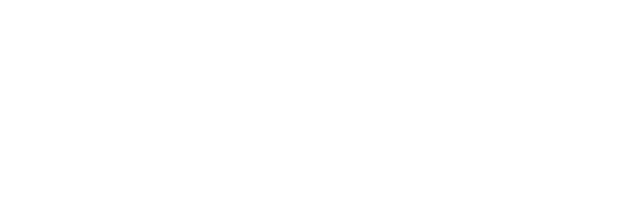
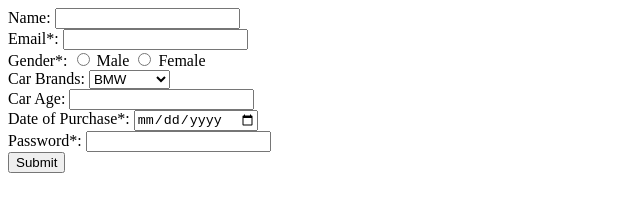
Before and after one commit to acciojob/car-insurance-form-devparmarr, a website: page main.html in a window 1280 px wide. Shown: the whole page, without its empty margins (0-640 px from the left). Drawn offline with Linux system fonts and the light colour scheme.

Commit message:
created a submission

```diff
--- a/main.html
+++ b/main.html
@@ -8,6 +8,38 @@
 
 <body>
 	<!-- the entire body must be written by student -->
+	<form action="#" method="post">
+        <label for="name">Name:</label>
+        <input type="text" id="name" name="name" required><br>
+
+        <label for="email">Email*:</label>
+        <input type="email" id="email" name="email" required><br>
+
+        <label for="gender">Gender*:</label>
+        <input type="radio" id="gender_male" name="gender" value="male" required>
+        <label for="gender_male">Male</label>
+        <input type="radio" id="gender_female" name="gender" value="female" required>
+        <label for="gender_female">Female</label><br>
+
+        <label for="cars">Car Brands:</label>
+        <select id="cars" name="cars">
+            <option value="BMW">BMW</option>
+            <option value="Audi">Audi</option>
+            <option value="Mercedes">Mercedes</option>
+            <!-- Add more car brand options as needed -->
+        </select><br>
+
+        <label for="carage">Car Age:</label>
+        <input type="number" id="carage" name="carage"><br>
+
+        <label for="dop">Date of Purchase*:</label>
+        <input type="date" id="dop" name="dop" required><br>
+
+        <label for="password">Password*:</label>
+        <input type="password" id="password" name="password" required><br>
+
+        <button type="submit" value="Submit">Submit</button>
+    </form>
     <script type="text/javascript" src="./script.js">
 </script>
 
```
